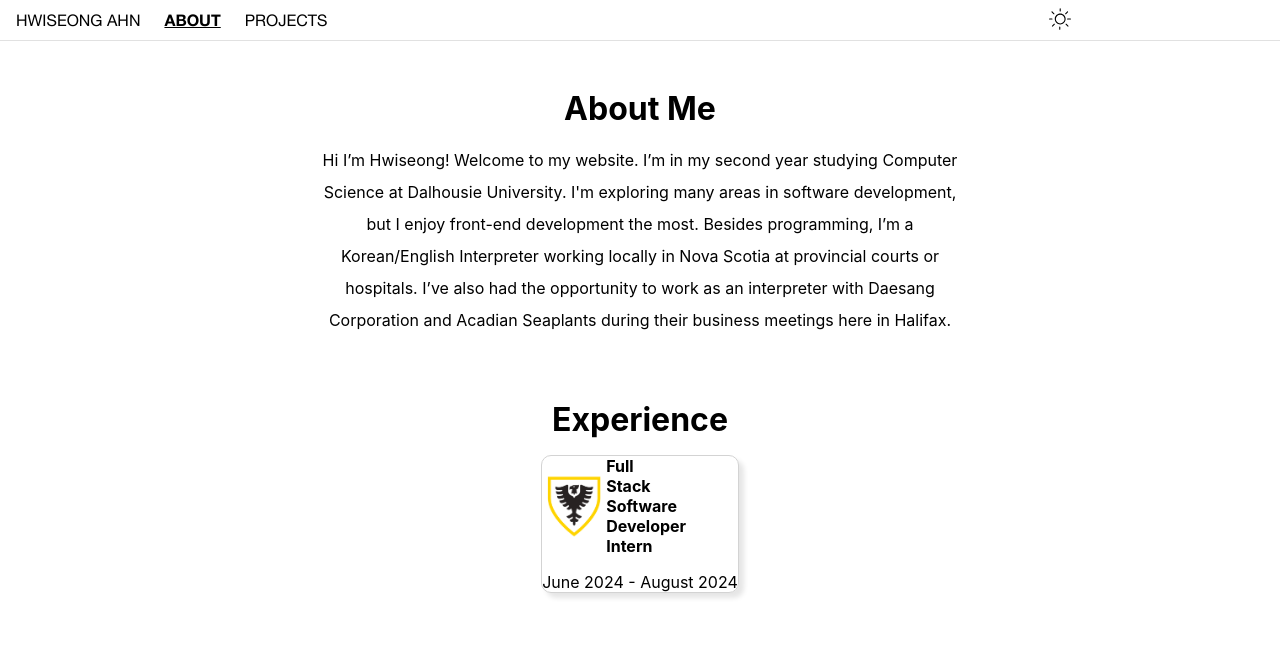
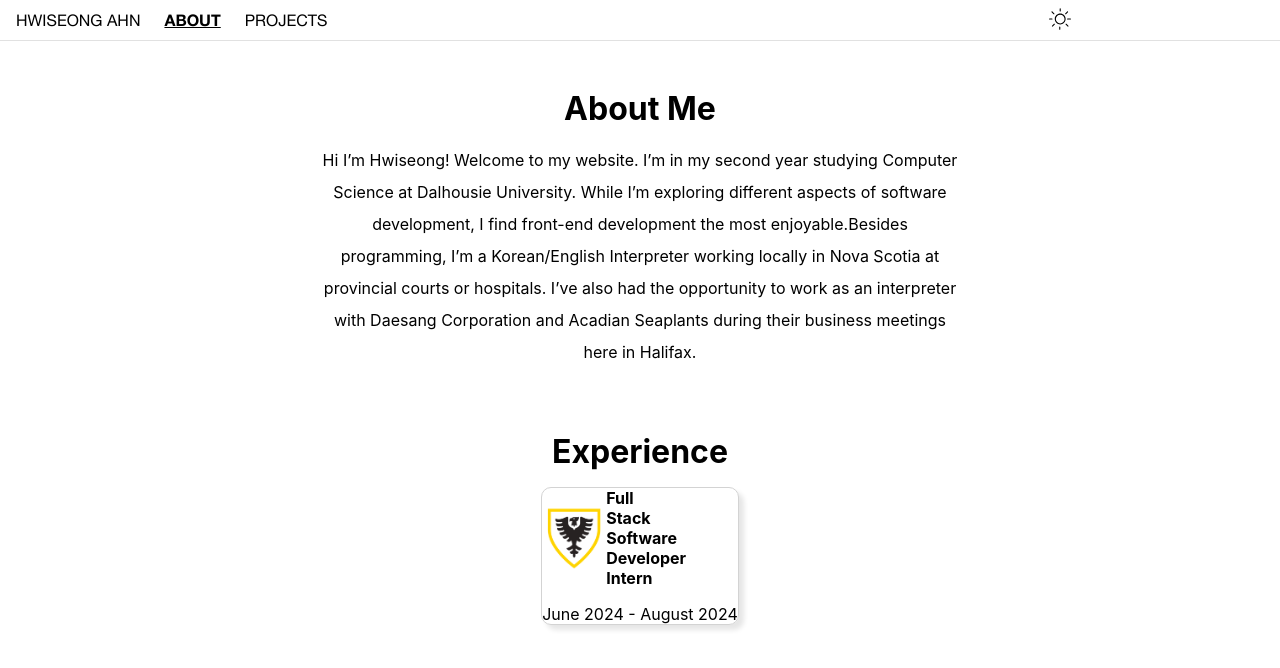
Before and after one commit to hwiseongahn/hwiseong-website-react, a React (Create React App) app: page /About in a window 1280 px wide. Shown: the top 668 px of the page. Built offline with nearby package versions, Linux system fonts and the light colour scheme; a web font is replaced by a local one.

Commit message:
changed the about desc:

```diff
--- a/src/assets/index.js
+++ b/src/assets/index.js
@@ -2,7 +2,7 @@ export { ReactComponent as MoonIcon } from './moon.svg';
 export { ReactComponent as SunIcon } from './sun.svg';
 export const aboutMe = "Hi I’m Hwiseong! Welcome to my website. " +
 "I’m in my second year studying Computer Science at Dalhousie University. " +
-"I'm exploring many areas in software development, but I enjoy front-end development the most. " +
+"While I’m exploring different aspects of software development, I find front-end development the most enjoyable." +
 "Besides programming, I’m a Korean/English Interpreter working locally in Nova Scotia at provincial courts " +
 "or hospitals. I’ve also had the opportunity to work as an interpreter with " +
 "Daesang Corporation and Acadian Seaplants during their business meetings here in Halifax.";
```
